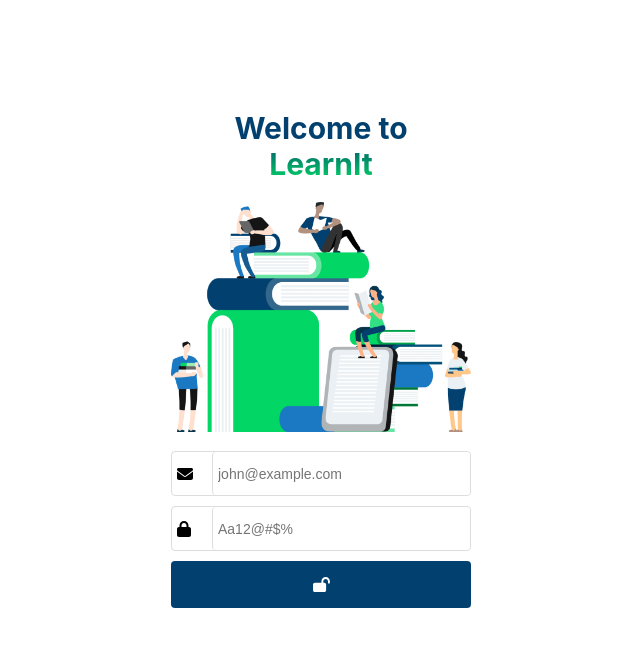
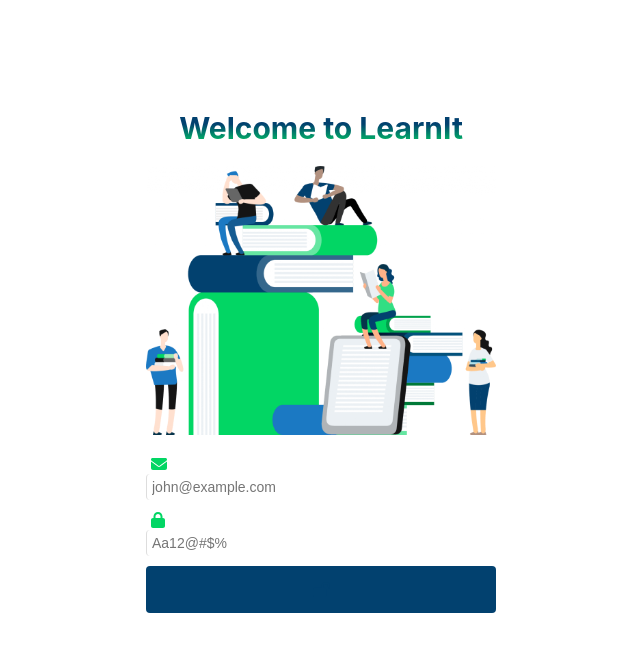
Before and after one commit to asmaahamid02/e-learning-system, a React (Create React App) app in the folder elearning-frontend/: page / in a window 1280 px wide. Shown: the top 652 px of the page, without its empty margins (319-959 px from the left). Built offline with nearby package versions, Linux system fonts and the light colour scheme.

Commit message:
frontend: modified login form design

```diff
--- a/elearning-frontend/src/App.css
+++ b/elearning-frontend/src/App.css
@@ -75,9 +75,26 @@
   display: none;
 }
 
+.icon-dark {
+  color: #02416f;
+}
+
+.icon-green {
+  color: #02d664;
+}
+
+.icon-white {
+  color: #fff;
+}
+
+.error-message {
+  color: red;
+  font-size: 12px;
+}
+
 /*Login*/
 .login-container {
-  width: 300px;
+  width: 350px;
   margin: 100px auto 0 auto;
 }
 
@@ -87,22 +104,27 @@
 
 .input-box {
   display: flex;
-  align-items: center;
+  flex-direction: column;
   width: 100%;
   background-color: #fff;
   border-radius: 4px;
+  margin-bottom: 10px;
+}
+
+.inner-input {
+  display: flex;
+  align-items: center;
+  border: 1px solid #ddd;
   height: 45px;
-  border: 1px solid #ddd;
-  margin-bottom: 10px;
+}
+
+.inner-input ~ span {
+  margin-left: 5px;
 }
 
 .prefix {
   padding: 0px 5px;
   width: 40px;
-}
-
-.prefix i {
-  color: #02d664;
 }
 
 .input {
```
